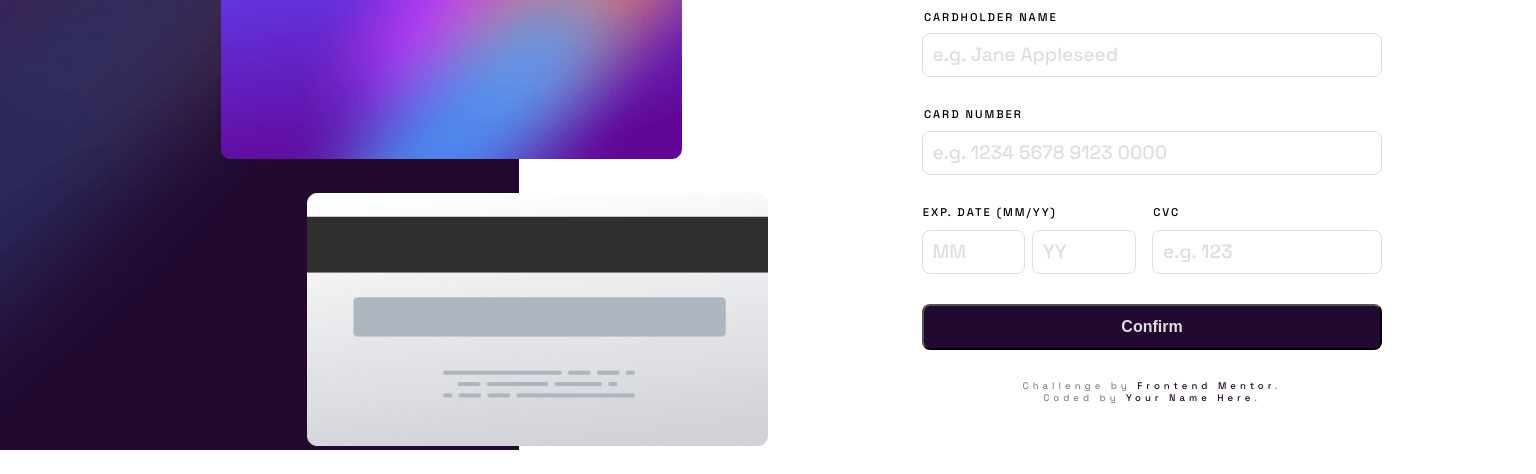
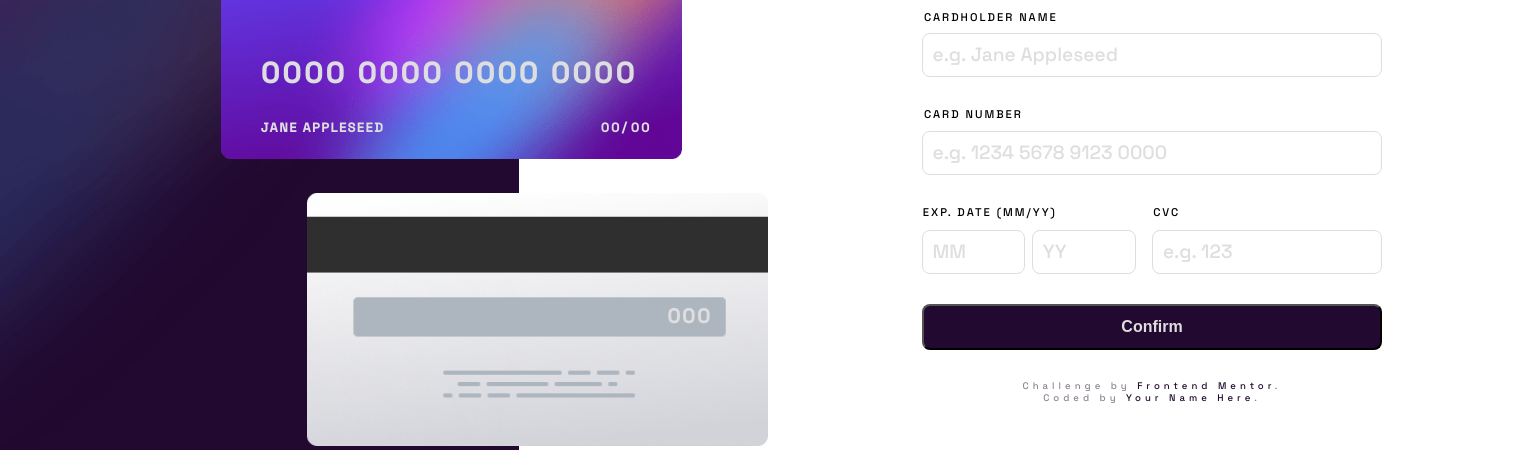
Before and after one commit to araujocesarr/interactive-card-form-validation, a plain HTML site: page index.html in a window 1536 px wide. Shown: the part 350-824 px from the top of the page. Drawn offline with Linux system fonts and the light colour scheme.

Commit message:
All styles done

```diff
--- a/index.html
+++ b/index.html
@@ -18,10 +18,16 @@
     <div class="top-container">
       <div class="front-card">
         <img src="images/bg-card-front.png" alt="Front card.html" />
+        <p class="card-img-number">0000 0000 0000 0000</p>
+        <p class="card-img-name">Jane Appleseed</p>
+        <p class="card-img-date-mm">00</p>
+        <span>/</span>
+        <p class="card-img-date-yy">00</p>
         <img id="card-logo" src="images/card-logo.svg" alt="card-logo" />
       </div>
       <div class="back-card">
         <img src="images/bg-card-back.png" alt="Back card.html" />
+        <p class="card-img-cvc">000</p>
       </div>
     </div>
 
--- a/styles.scss
+++ b/styles.scss
@@ -29,6 +29,42 @@ body {
     height: 158px;
     width: 100%;
     z-index: 1;
+    p {
+      color: $color-light-violet;
+    }
+    .card-img-number {
+      position: absolute;
+      font-size: 1.15rem;
+      left: 16px;
+      top: 70px;
+    }
+    .card-img-name {
+      text-transform: uppercase;
+      font-size: 0.6rem;
+      letter-spacing: 1.5px;
+      position: absolute;
+      left: 16px;
+      top: 115px;
+    }
+    .card-img-date-mm {
+      font-size: 0.6rem;
+      position: absolute;
+      left: 200px;
+      top: 115px;
+    }
+    .card-img-date-yy {
+      font-size: 0.6rem;
+      position: absolute;
+      left: 220px;
+      top: 115px;
+    }
+    span {
+      color: $color-light-violet;
+      position: absolute;
+      font-size: 0.6rem;
+      left: 215.8px;
+      top: 124.4px;
+    }
     #card-logo {
       position: absolute;
       left: 15px;
@@ -50,6 +86,14 @@ body {
     transition: left 0.8s ease-in-out;
     height: 158px;
     width: 100%;
+    .card-img-cvc {
+      letter-spacing: 1px;
+      color: $color-light-violet;
+      position: absolute;
+      font-size: 0.75rem;
+      left: 220px;
+      top: 59px;
+    }
     img {
       height: 158px;
       width: 285px;
@@ -101,6 +145,10 @@ body {
     box-sizing: border-box;
     padding: 10px;
     font-size: 1.2rem;
+    &:focus {
+      outline: none;
+      box-shadow: 0 0 0 1.5px hsl(249, 99%, 64%), 0 0 0 1.5px hsl(278, 94%, 30%);
+    }
     &::placeholder {
       color: $color-light-violet;
       font-weight: 500;
@@ -109,6 +157,7 @@ body {
   }
 
   .confirm {
+    cursor: pointer;
     box-sizing: border-box;
     width: 100%;
     background-color: $color-very-dark-violet;
@@ -198,12 +247,46 @@ body {
   }
   .top-container {
     .front-card {
+      z-index: -1;
       position: relative;
       top: 90%;
       left: 12%;
       #card-logo {
+        top: 30px;
+        left: 40px;
         height: 47px;
         width: 86px;
+      }
+      .card-img-number {
+        font-size: 1.8rem;
+        top: 120px;
+        left: 40px;
+        letter-spacing: 3px;
+        font-weight: 600;
+      }
+      .card-img-name {
+        font-size: 0.8rem;
+        top: 200px;
+        left: 40px;
+        font-weight: 600;
+      }
+      .card-img-date-mm {
+        font-size: 0.8rem;
+        top: 200px;
+        left: 380px;
+        font-weight: 600;
+      }
+      span {
+        font-size: 0.8rem;
+        top: 211.5px;
+        left: 401px;
+        font-weight: 600;
+      }
+      .card-img-date-yy {
+        font-size: 0.8rem;
+        top: 200px;
+        left: 410px;
+        font-weight: 600;
       }
       img {
         height: 160%;
@@ -213,6 +296,14 @@ body {
     .back-card {
       top: 135%;
       left: 18%;
+      .card-img-cvc {
+        position: absolute;
+        letter-spacing: 2px;
+        font-size: 1.25rem;
+        font-weight: 600;
+        left: 360px;
+        top: 90px;
+      }
       img {
         height: 160%;
         width: auto;
```
Also changed, not shown: styles.css, 1 other file.
